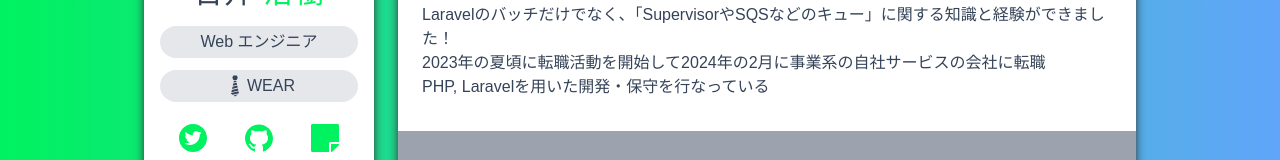
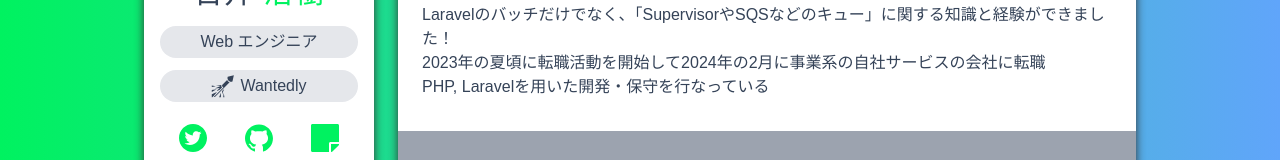
Before and after one commit to haru507/mikeneko-507, a Next.js app: page / in a window 1280 px wide. Shown: the part 249-409 px from the top of the page. Built offline with nearby package versions, Linux system fonts and the light colour scheme.

Commit message:
fix:sidebar icons

```diff
--- a/components/Sidebar.tsx
+++ b/components/Sidebar.tsx
@@ -2,8 +2,8 @@
 import React from "react";
 import { AiFillGithub, AiFillTwitterCircle } from "react-icons/ai";
 import { FaStickyNote } from "react-icons/fa";
+import { GiFireworkRocket } from "react-icons/gi";
 import { GoLocation } from "react-icons/go";
-import { GiTie } from "react-icons/gi";
 import { useTheme } from "next-themes";
 import Image from "next/image";
 
@@ -33,9 +33,10 @@ function Sidebar() {
       </p>
       <a
         className="flex items-center justify-center px-2 py-1 my-3 bg-gray-200 rounded-full dark:bg-dark-200 dark:bg-black-500"
-        href="https://wear.jp/haruki0507dhura/"
+        href="https://www.wantedly.com/id/haruki_ishii_mike"
       >
-        <GiTie className="w-6 h-6" /> WEAR
+        <GiFireworkRocket className="w-6 h-6" />
+        <p style={{ marginLeft: "5px" }}>Wantedly</p>
       </a>
 
       {/* Social icon */}
```
